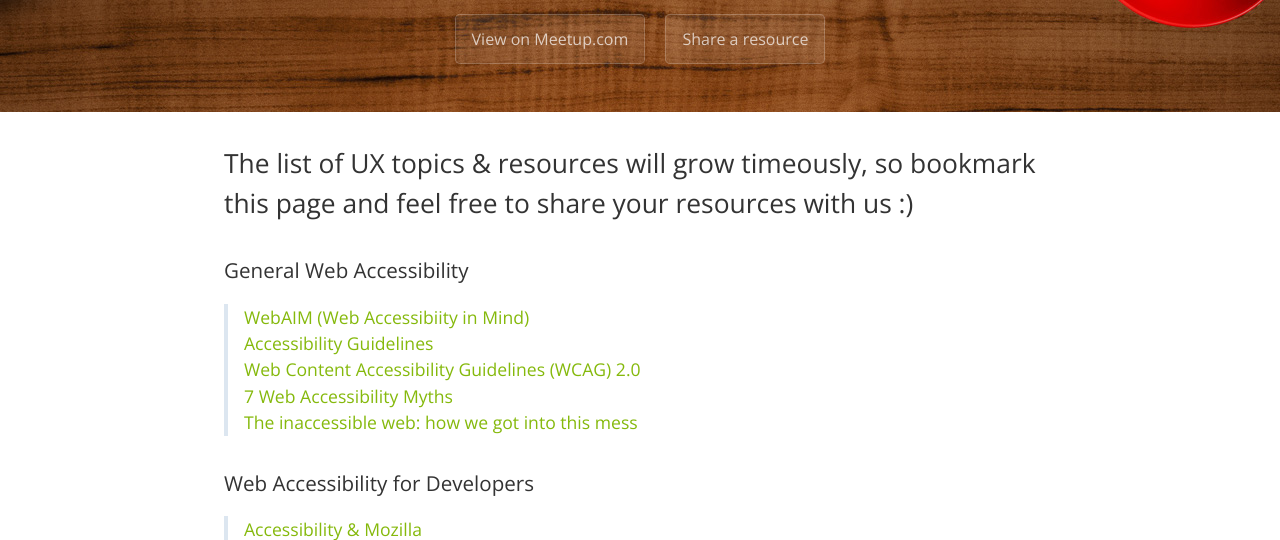
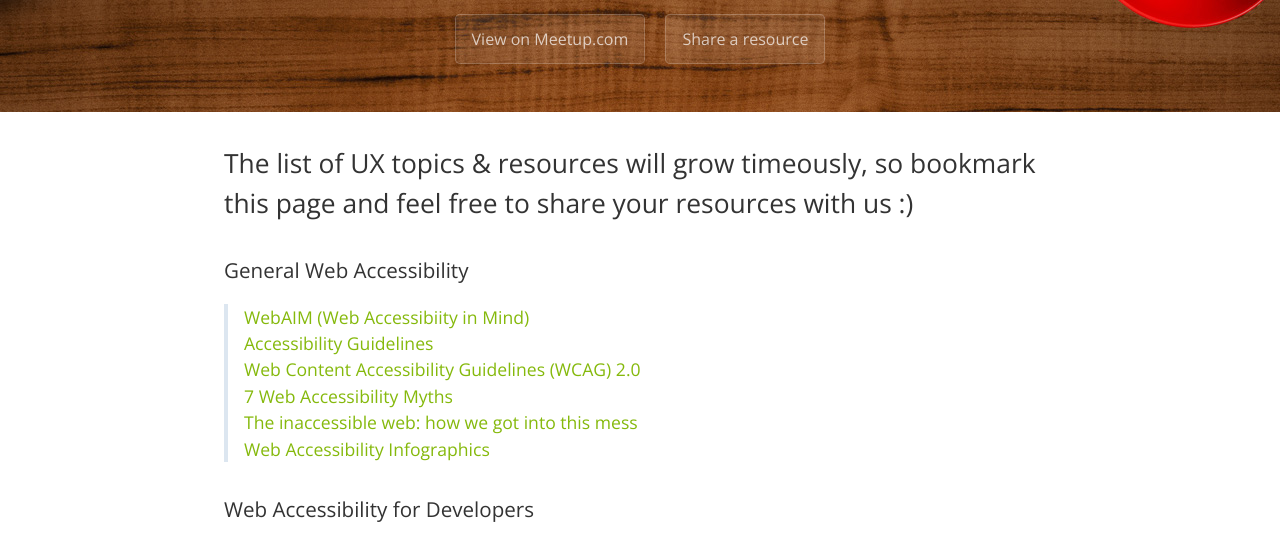
Before and after one commit to uxcapetown/meetup, a plain HTML site: page index.html in a window 1280 px wide. Shown: the part 208-748 px from the top of the page. Drawn offline with nearby package versions, Linux system fonts and the light colour scheme.

Commit message:
Add files via upload

```diff
--- a/index.html
+++ b/index.html
@@ -28,7 +28,8 @@
 <a href="http://accessibility.voxmedia.com/" target="_blank">Accessibility Guidelines</a><br/>
 <a href="https://www.w3.org/TR/WCAG/" target="_blank">Web Content Accessibility Guidelines (WCAG) 2.0</a><br/>
 <a href="https://www.nomensa.com/blog/2012/7-web-accessibility-myths-2" target="_blank">7 Web Accessibility Myths</a><br/>
-<a href="https://uxdesign.cc/the-inaccessible-web-how-we-got-into-this-mess-7cd3460b8e32#.u8n103olg" target="_blank">The inaccessible web: how we got into this mess</a>
+<a href="https://uxdesign.cc/the-inaccessible-web-how-we-got-into-this-mess-7cd3460b8e32#.u8n103olg" target="_blank">The inaccessible web: how we got into this mess</a><br/>
+<a href="stylesheets/Accessibility infographics.pdf" target="_blank">Web Accessibility Infographics</a>
 </blockquote>
 
 
```
